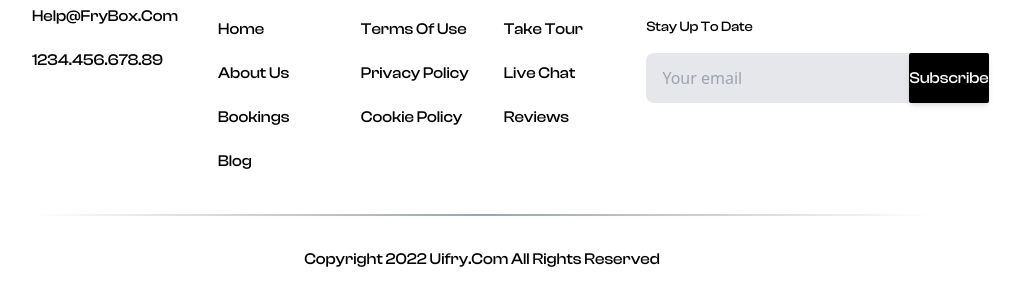
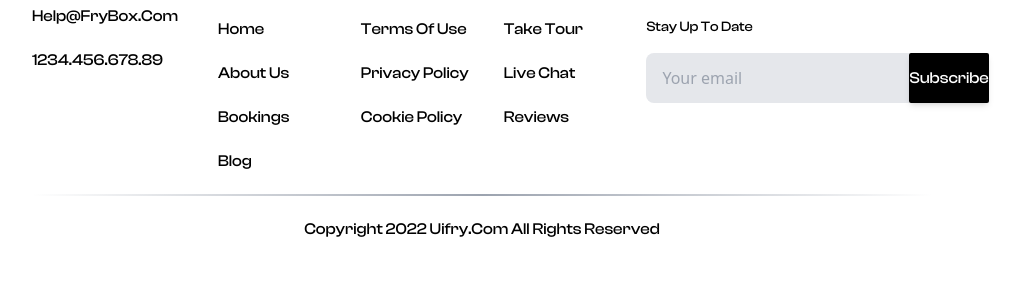
Before and after one commit to GautamGM/uifry-landing-page, a website: page index.html in a window 1280 px wide. Shown: the part 5070-5374 px from the top of the page, without its empty margins (158-1178 px from the left). After the commit the page ends 5323 px from the top, so only its background shows below. Drawn offline with nearby package versions, Linux system fonts and the light colour scheme.

Commit message:
copye=write issue

```diff
--- a/index.html
+++ b/index.html
@@ -16,6 +16,7 @@
     <link rel="stylesheet" href="./style.css" />
   </head>
   <style>
+
     ul li {
       font-family: "ClashDisplay-Medium";
     }
@@ -171,7 +172,7 @@
   </style>
   <body>
     <div class="main-container max-w-[1920px]  mx-auto">
-      <div class="container-uifry">
+      <div class="container-uifry overflow-hidden">
         <!-- header -->
         <header
           class="pl-[20px] pr-[20px] md:pl-[60px] md:pr-[60px] lg:pl-[140px] lg:pr-[140px] h-[80px] flex items-end"
@@ -688,7 +689,7 @@
 
         <!-- Ready-to-get-satated -->
         <!-- Container -->
-        <section class=" overflow-hidden mt-[90px] mb-[50px] " data-aos="zoom-out-up" data-aos-duration="1000" >
+        <section class="  mt-[90px] mb-[50px] " data-aos="zoom-out-up" data-aos-duration="1000" >
           <div
             class="relative ready-get-started pl-[20px] pr-[20px] md:pl-[60px] md:pr-[60px] lg:pl-[190px] lg:pr-[190px]"
           >
@@ -714,7 +715,7 @@
         <!-- ######################################################################End -->
 
         <!-- Footer -->
-        <footer class="lg:mt-[100px] h-[400px] ">
+        <footer class="lg:mt-[100px] min-h-[400px]  ">
           <div class="pt-[100px]">
             <div
               class="pl-[20px] pr-[20px] md:pl-[60px] md:pr-[60px] lg:pl-[190px] lg:pr-[190px]"
@@ -817,9 +818,9 @@
 
 
               <div
-                class="  copy-write  h-[70px] border-t border-gray-400 relative top-[40px]"
+                class="  copy-write  min-h-[70px] border-t border-gray-400 relative mt-[10px] md:top-[10px]"
               >
-              <div class="absolute inset-0 h-0.5 bg-gradient-to-r from-transparent via-gray-400 to-transparent"> <p class="text-center text-[16px] font-[ClashDisplay-Medium] flex justify-center items-center h-[90px]">
+              <div class="absolute inset-0 h-0.5 bg-gradient-to-r from-transparent via-gray-400 to-transparent"> <p class="text-center text-[16px] font-[ClashDisplay-Medium] flex justify-center md:items-center mt-[10px] min-h-[50px]">
                 Copyright 2022 Uifry.Com All Rights Reserved
               </p></div>
 
```
